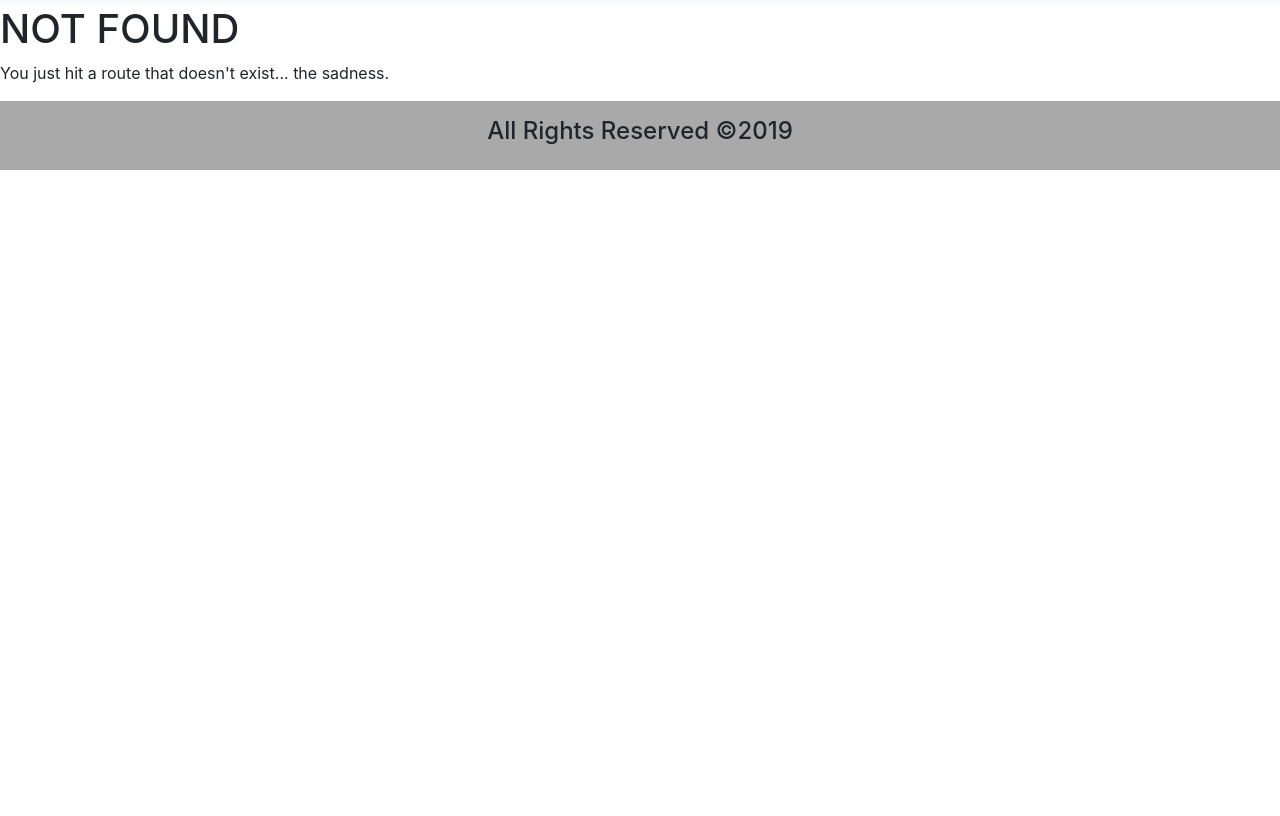
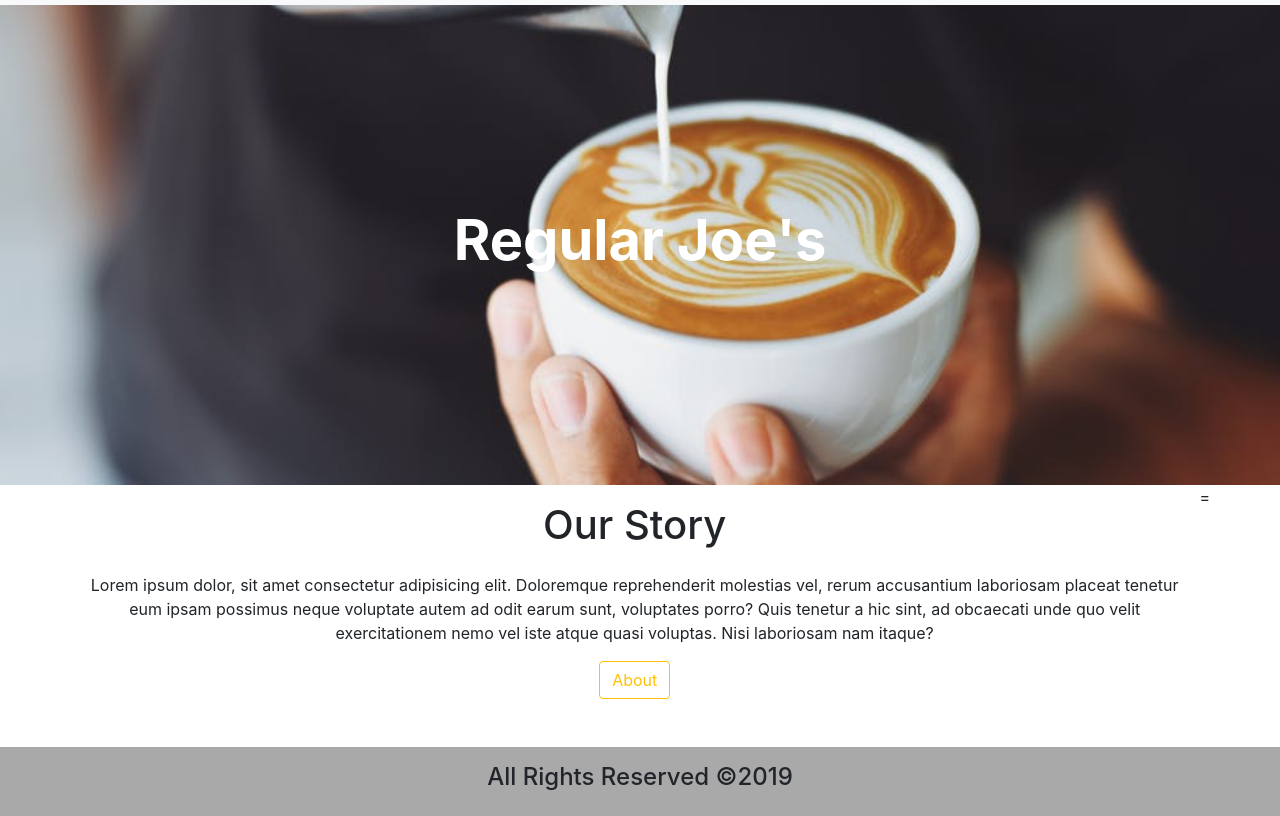
Before and after one commit to AllenLiu7/Gatsby-ecommerce, a Gatsby site: page /about in a window 1280 px wide. Before the commit this address had no page. Shown: the part 69-885 px from the top of the page. Before the commit the page ends 800 px from the top, so only its background shows below. Built offline with nearby package versions, Linux system fonts and the light colour scheme; Gatsby itself is replaced by a stand-in of ours.

Commit message:
added about page

```diff
--- a/src/components/Globals/BackgroundSection.js
+++ b/src/components/Globals/BackgroundSection.js
@@ -5,12 +5,13 @@
   return (
     <BackgroundImage
       Tag="section"
-      className="default-background"
-      fluid={imagedata}
-    >
-      <h1 className="text-white text-center display-4 font-weight-bold mt-10rem">
+      className={className}
+      //the title position inside background image must ajust here
+      fluid={imagedata}>
+      <h1 className="title text-white display-4 font-weight-bold">
         {title}
       </h1>
+
     </BackgroundImage>
   )
 }
--- a/src/components/layout.css
+++ b/src/components/layout.css
@@ -1,6 +1,17 @@
 .default-background {
   min-height: 100vh;
+  display: flex;
+  align-items: center;
+  justify-content: center
 }
+
+.about-background{
+  min-height: 60vh;
+  display: flex;
+  align-items: center;
+  justify-content: center
+}
+
 
 .button-yellow{
   color: yellow
--- /dev/null
+++ b/src/pages/about.js
@@ -0,0 +1,33 @@
+import React from "react"
+import { graphql } from "gatsby"
+import Layout from "../components/layout"
+import SEO from "../components/seo"
+import BackgroundSection from "../components/Globals/BackgroundSection"
+import Info from "../components/Home/info"
+
+
+const About = ({ data }) => (
+    <Layout>
+      <SEO title="Home" />
+      <BackgroundSection
+        imagedata={data.img.childImageSharp.fluid}
+        title={"Regular Joe's"}
+        className={"about-background"}
+      />
+      <Info />
+    </Layout>
+  )
+
+  export const qurey = graphql`
+    {
+      img: file(relativePath: { eq: "about-background.jpeg" }) {
+        childImageSharp {
+          fluid {
+            ...GatsbyImageSharpFluid_tracedSVG
+          }
+        }
+      }
+    }
+  `
+
+  export default About
```
